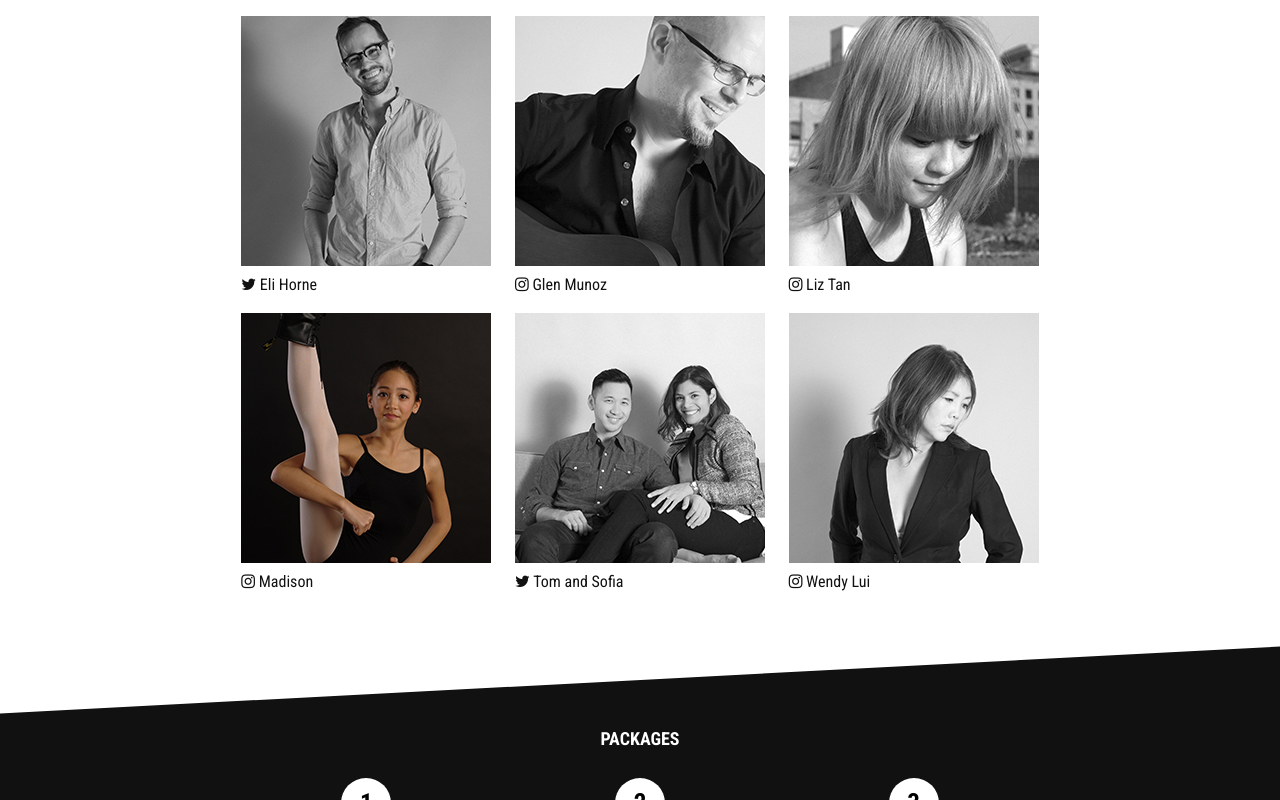
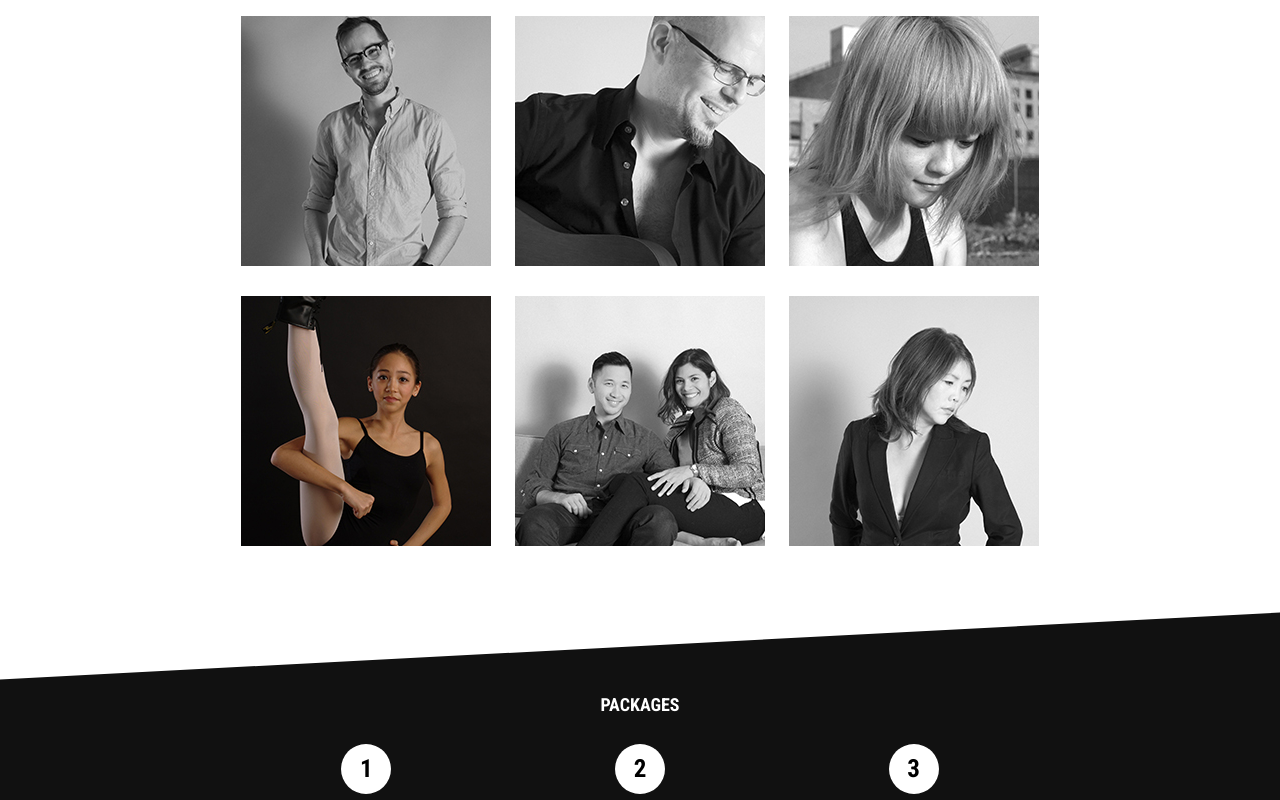
Before and after one commit to iamstephane/headshotbrooklyn, a plain HTML site: page index.html in a window 1280 px wide. Shown: the part 522-1322 px from the top of the page. Drawn offline with nearby package versions, Linux system fonts and the light colour scheme; a script that the page names is missing.

Commit message:
removing social media links in the gallery section.

```diff
--- a/index.html
+++ b/index.html
@@ -46,37 +46,31 @@
 					<a class="thumbnail chocolat-image" href="images/full-eli.png">
 						<img src="images/gallery-1-eli.jpg"/>
 					</a>
-					<a class="twitter" href="#"><span class="fa fa-twitter"></span> Eli Horne</a>
 				</li>
 				<li>
 					<a class="thumbnail chocolat-image" href="images/full-glen.png">
 						<img src="images/gallery-2-glen.jpg"/>
 					</a>
-					<a class="twitter" href="#"><span class="fa fa-instagram"></span> Glen Munoz</a>
 				</li>
 				<li>
 					<a class="thumbnail chocolat-image" href="images/full-liz.png">
 						<img src="images/gallery-3-liz.jpg"/>
 					</a>
-					<a class="twitter" href="#"><span class="fa fa-instagram"></span> Liz Tan</a>
 				</li>
 				<li>
 					<a class="thumbnail chocolat-image" href="images/full-madison.png">
 						<img src="images/gallery-4-madison.jpg"/>
 					</a>
-					<a class="twitter" href="#"><span class="fa fa-instagram"></span> Madison</a>
 				</li>
 				<li>
 					<a class="thumbnail chocolat-image" href="images/full-tom-sofia.png">
 						<img src="images/gallery-5-tom-sofia.jpg"/>
 					</a>
-					<a class="twitter" href="#"><span class="fa fa-twitter"></span> Tom and Sofia</a>
 				</li>
 				<li>
 					<a class="thumbnail chocolat-image" href="images/full-wendy.png">
 						<img src="images/gallery-6-wendy.jpg"/>
 					</a>
-					<a class="twitter" href="#"><span class="fa fa-instagram"></span> Wendy Lui</a>
 				</li>
 			</ul>
 		</div>
```
